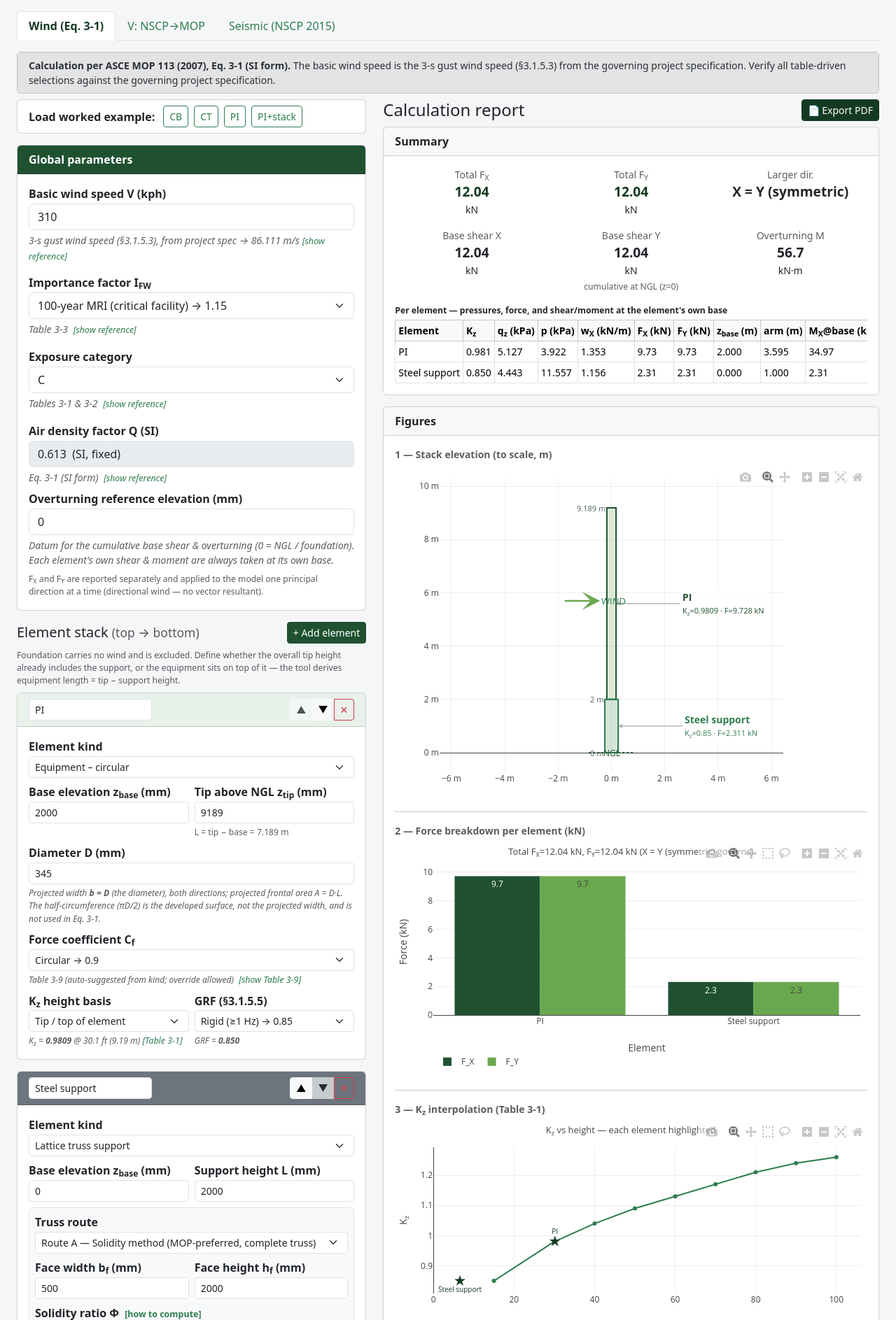
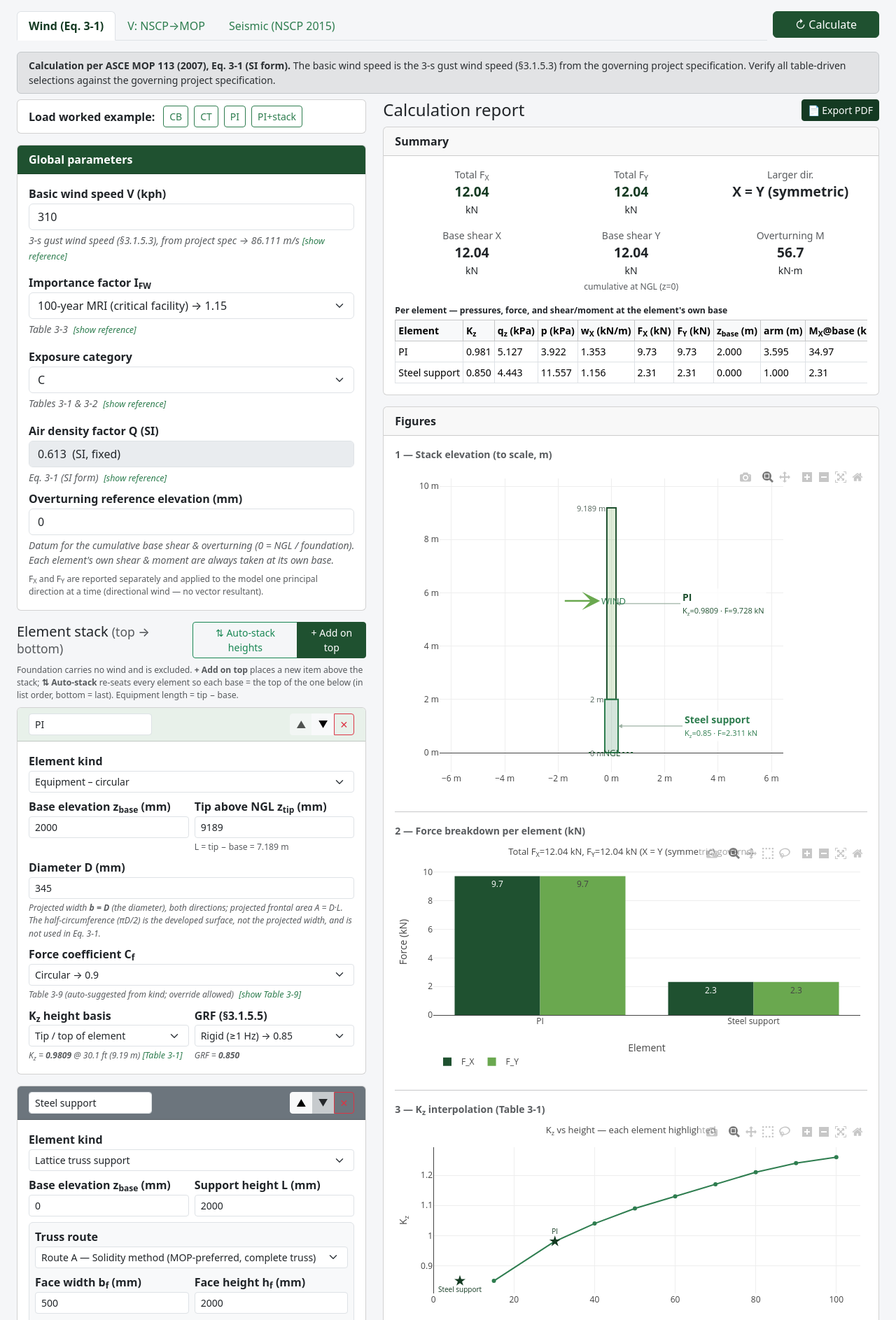
Before and after one commit to camille-pj/wind-equipment-foundation, a Flask app: page / in a window 1280 px wide. Shown: the part 50-1937 px from the top of the page at 70% size. Run offline with Flask 3, Linux system fonts and the light colour scheme; some libraries are stand-ins or nearby versions.

Commit message:
Add Calculate button + auto-stacking of element heights
Calculate button: explicit recompute for the active tab with a visible spinner
("Calculating...") held ~450 ms, placed beside the tabs. Auto-compute on input
change is kept; the button gives a clear visual recalc.

Stacking fixes so heights follow:
- "+ Add on top" (was "+ Add element") now seats a new item at the current
  stack top instead of z=0, so it sits above the stack.
- "Stack xN" on a lattice panel now shifts every element that was above the
  panel up by the added height, so equipment on top follows the expanded truss
  (e.g. PI moves 2.0 -> 10.0 m when the support becomes 5x2 m).
- New "Auto-stack heights" button re-seats every element so each base = top of
  the one below (list order, bottom = last), preserving each element's own
  height; equipment z_tip shifts with z_base.

Helpers: _elemHeightMm / _shiftElem / _stackTop. Frontend only; 27 tests pass.
Smoke-tested: add-on-top, auto-stack (fixes a manual gap), and Stack xN
(equipment follows) all verified.

Co-Authored-By: Claude Opus 4.8 <noreply@anthropic.com>

```diff
--- a/static/app.js
+++ b/static/app.js
@@ -66,6 +66,7 @@ createApp({
       error: null,
       loading: false,
       exporting: false,
+      calcPulse: false,
       _timer: null,
       // --- seismic ---
       seismicPresets: window.MOP113_SEISMIC_PRESETS,
@@ -94,6 +95,16 @@ createApp({
   mounted() { this.compute(); this.computeSeismic(); this.computeVconv(); },
 
   methods: {
+    /* ---------- explicit recalculate (visible loading) ---------- */
+    recalc() {
+      this.calcPulse = true;
+      const fn = this.activeTab === 'wind' ? this.compute
+        : this.activeTab === 'vconv' ? this.computeVconv : this.computeSeismic;
+      // keep the spinner visible briefly so the recompute is clearly seen
+      Promise.all([fn.call(this), new Promise(r => setTimeout(r, 450))])
+        .finally(() => { this.calcPulse = false; });
+    },
+
     /* ---------- tab switching ---------- */
     switchTab(tab) {
       this.activeTab = tab;
@@ -131,13 +142,48 @@ createApp({
     /* ---------- presets / stack management ---------- */
     loadPreset(key) { this.f = clone(this.presets[key]); },
 
+    // Physical height (mm) of an element, by kind.
+    _elemHeightMm(el) {
+      if (el.kind === 'equipment_circular' || el.kind === 'equipment_rectangular')
+        return (Number(el.z_tip_mm) || 0) - (Number(el.z_base_mm) || 0);
+      if (el.kind === 'pedestal_plinth') return Number(el.height_mm) || 0;
+      if (el.kind === 'lattice_truss')
+        return Number(el.route === 'A' ? el.face_height_mm : el.L_mm) || 0;
+      return 0;
+    },
+    // Shift an element vertically by dz (mm), keeping its own height.
+    _shiftElem(el, dz) {
+      el.z_base_mm = (Number(el.z_base_mm) || 0) + dz;
+      if (el.z_tip_mm != null) el.z_tip_mm = (Number(el.z_tip_mm) || 0) + dz;
+    },
+    // Current top-of-stack elevation (mm).
+    _stackTop() {
+      return this.f.elements.reduce(
+        (mx, el) => Math.max(mx, (Number(el.z_base_mm) || 0) + this._elemHeightMm(el)), 0);
+    },
+
     addElement() {
-      this.f.elements.push({
+      // New equipment sits ON TOP of the current stack (heights follow).
+      const top = this._stackTop();
+      this.f.elements.unshift({
         label: 'New equipment', kind: 'equipment_circular',
-        z_base_mm: 0, z_tip_mm: 3000, D_mm: 300, cf: 0.9,
+        z_base_mm: top, z_tip_mm: top + 3000, D_mm: 300, cf: 0.9,
         kz_basis: 'tip', grf_type: 'rigid',
       });
     },
+
+    // Re-seat every element so each sits on the one below it (no gaps/overlap).
+    // List is top→bottom, so we stack from the last (bottom) element up.
+    autoStack() {
+      let z = 0;
+      for (let i = this.f.elements.length - 1; i >= 0; i--) {
+        const el = this.f.elements[i];
+        const h = this._elemHeightMm(el);
+        this._shiftElem(el, z - (Number(el.z_base_mm) || 0));  // move base to z
+        z += h;
+      }
+    },
+
     removeElement(i) { this.f.elements.splice(i, 1); },
     move(i, d) {
       const j = i + d;
@@ -182,6 +228,14 @@ createApp({
       const h = Number(el.route === 'A' ? el.face_height_mm : el.L_mm) || 0;
       if (!h) { this.error = 'Set the panel height (face height / support height L) first.'; return; }
       const base = Number(el.z_base_mm) || 0;
+      const origTop = base + h;          // top of the single panel before expanding
+      const added = (n - 1) * h;          // extra height the stack now occupies
+      // Anything that was sitting on top of this panel moves up so it still sits
+      // on top of the expanded truss (heights follow).
+      this.f.elements.forEach((other, j) => {
+        if (j !== ei && (Number(other.z_base_mm) || 0) >= origTop - 1e-6)
+          this._shiftElem(other, added);
+      });
       const baseLabel = String(el.label || 'Truss').replace(/\s*P\d+$/, '');
       const copies = [];
       for (let i = 0; i < n; i++) {
--- a/templates/index.html
+++ b/templates/index.html
@@ -79,8 +79,9 @@
   </nav>
 
   <div class="container-fluid px-3 px-lg-4">
-    <!-- ===== TAB NAV ===== -->
-    <ul class="nav nav-tabs mb-3 no-print">
+    <!-- ===== TAB NAV + CALCULATE ===== -->
+    <div class="d-flex justify-content-between align-items-end mb-3 no-print">
+      <ul class="nav nav-tabs flex-grow-1">
         <li class="nav-item">
           <a class="nav-link" :class="{active: activeTab==='wind'}" href="#" @click.prevent="switchTab('wind')">Wind (Eq. 3-1)</a>
         </li>
@@ -91,6 +92,11 @@
           <a class="nav-link" :class="{active: activeTab==='seismic'}" href="#" @click.prevent="switchTab('seismic')">Seismic (NSCP 2015)</a>
         </li>
       </ul>
+      <button class="btn btn-success ms-2 mb-1" @click="recalc" :disabled="calcPulse" style="min-width:9.5rem">
+        <span v-if="calcPulse" class="spinner-border spinner-border-sm me-1"></span>
+        [[ calcPulse ? 'Calculating…' : '↻ Calculate' ]]
+      </button>
+    </div>
 
     <!-- ============================================================ -->
     <!-- ===================== WIND TAB PANE ======================== -->
@@ -212,11 +218,14 @@
         <!-- ELEMENT STACK -->
         <div class="d-flex justify-content-between align-items-center mb-2">
           <h5 class="mb-0">Element stack <small class="text-muted">(top → bottom)</small></h5>
-          <button class="btn btn-sm btn-success" @click="addElement">+ Add element</button>
+          <div class="btn-group btn-group-sm">
+            <button class="btn btn-outline-success" @click="autoStack" title="Re-seat every element so each sits on the one below (no gaps/overlap)">⇅ Auto-stack heights</button>
+            <button class="btn btn-success" @click="addElement">+ Add on top</button>
           </div>
-        <div class="small-note text-muted mb-2">Foundation carries no wind and is excluded. Define whether the overall
-          tip height already includes the support, or the equipment sits on top of it — the tool derives
-          equipment length = tip − support height.</div>
+        </div>
+        <div class="small-note text-muted mb-2">Foundation carries no wind and is excluded. <strong>+ Add on top</strong>
+          places a new item above the stack; <strong>⇅ Auto-stack</strong> re-seats every element so each base = the top of
+          the one below (in list order, bottom = last). Equipment length = tip − base.</div>
 
         <div v-for="(el,ei) in f.elements" :key="ei" class="card mb-3 elem-card">
           <div class="card-header d-flex justify-content-between align-items-center py-2"
```
Lines whose indentation alone changed are shown as unchanged.
